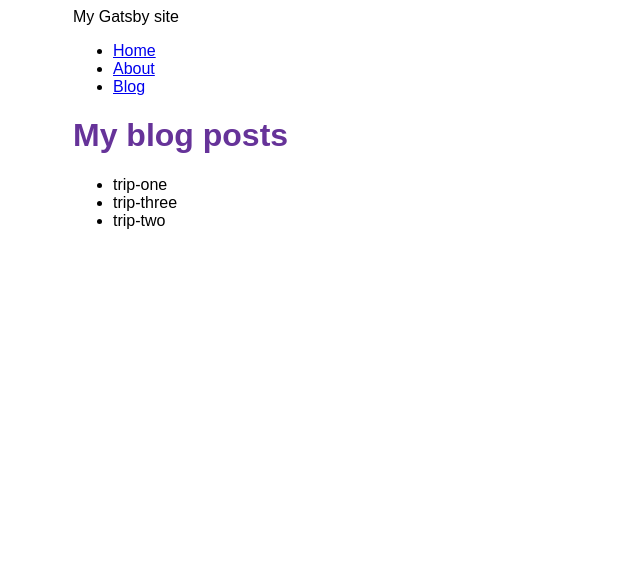
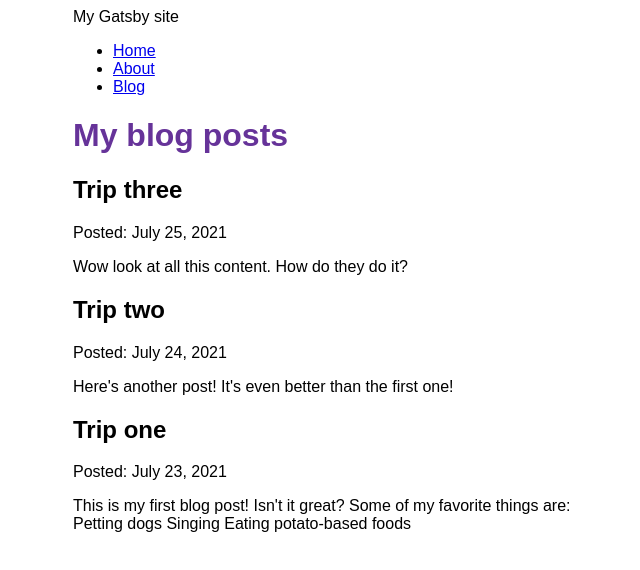
Before and after one commit to wan-mureithi/gatsby-intro, a Gatsby site: page /blog in a window 1280 px wide. Shown: the whole page, without its empty margins (317-957 px from the left). Built offline with nearby package versions, Linux system fonts and the light colour scheme; Gatsby itself is replaced by a stand-in of ours.

Commit message:
add blog posts

```diff
--- a/blog/trip-one.mdx
+++ b/blog/trip-one.mdx
@@ -0,0 +1,13 @@
+---
+title: "Trip one"
+date: "2021-07-23"
+slug: "my-first-post"
+---
+
+This is my first blog post! Isn't it *great*?
+
+Some of my **favorite** things are:
+
+* Petting dogs
+* Singing
+* Eating potato-based foods
--- a/blog/trip-three.mdx
+++ b/blog/trip-three.mdx
@@ -0,0 +1,7 @@
+---
+title: "Trip two"
+date: "2021-07-24"
+slug: "another-post"
+---
+
+Here's another post! It's even better than the first one!
--- a/blog/trip-two.mdx
+++ b/blog/trip-two.mdx
@@ -0,0 +1,7 @@
+---
+title: "Trip three"
+date: "2021-07-25"
+slug: "yet-another-post"
+---
+
+Wow look at all this content. How do they do it?
--- a/gatsby-config.ts
+++ b/gatsby-config.ts
@@ -19,6 +19,7 @@
         path: `${__dirname}/blog`,
       }
     },
+    "gatsby-plugin-mdx",
   ],
 }
 
--- a/package.json
+++ b/package.json
@@ -16,8 +16,10 @@
     "typecheck": "tsc --noEmit"
   },
   "dependencies": {
+    "@mdx-js/react": "^2.3.0",
     "gatsby": "^5.8.1",
     "gatsby-plugin-image": "^3.8.0",
+    "gatsby-plugin-mdx": "^5.9.0",
     "gatsby-plugin-sharp": "^5.8.1",
     "gatsby-source-filesystem": "^5.9.0",
     "react": "^18.2.0",
--- a/src/components/seo.tsx
+++ b/src/components/seo.tsx
@@ -14,7 +14,7 @@
     }
   }
 `)
-console.log(data.site.siteMetadata.title )
+
   return (
     <title>
         { title + ' | ' + data.site.siteMetadata.title }
--- a/src/pages/blog.tsx
+++ b/src/pages/blog.tsx
@@ -10,25 +10,31 @@
 const BlogPage: React.FC<BlogProps> = ({ data }) => {
   return (
     <Layout pageTitle='My blog posts'>
-         <ul>
-      {
-        data?.allFile.nodes.map(node => (
-          <li key={node.name}>
-            {node.name}
-          </li>
+         {
+        data.allMdx.nodes.map((node) => (
+          <article key={node.id}>
+            <h2>{node.frontmatter.title}</h2>
+            <p>Posted: {node.frontmatter.date}</p>
+            <p>{node.excerpt}</p>
+          </article>
         ))
       }
-      </ul>
     </Layout>
   )
 }
 export const query = graphql`
   query {
-    allFile {
+    allMdx(sort: { frontmatter: { date: DESC }}) {
       nodes {
-        name
+        frontmatter {
+          title
+          date(formatString: "MMMM DD, YYYY")
+        }
+        id
+        excerpt
       }
     }
-  }`
+  }
+`
 export const Head: HeadFC = ({ data }) => <Seo title='Blog page' />
 export default BlogPage
```
Also changed, not shown: 1 other file.
